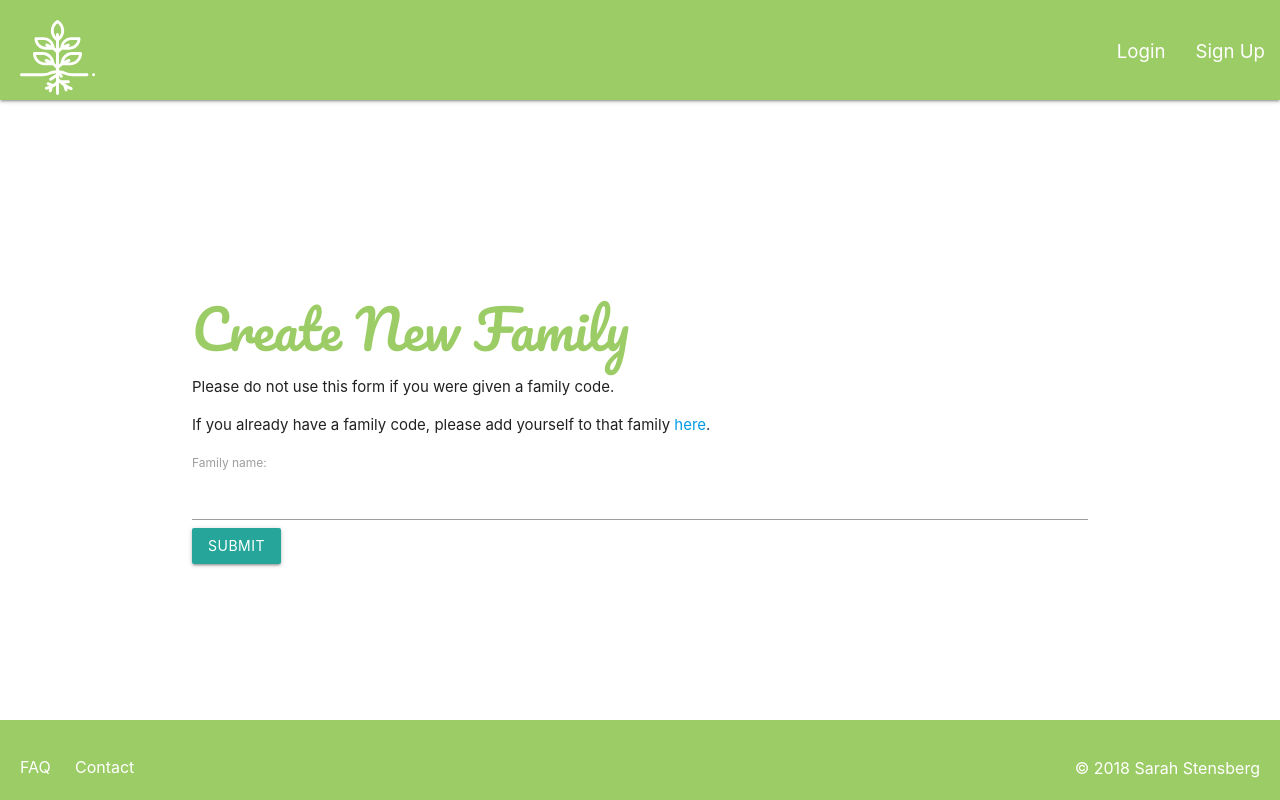
After one commit to ladystensberg/LivelyRoots, a Django app: page /family/create/ in a window 1280 px wide. The commit adds this page. Run offline with Django 3.2, Linux system fonts and the light colour scheme.

Commit message:
user can create a family

```diff
--- /dev/null
+++ b/livelyroots/main_app/templates/main_app/family_form.html
@@ -0,0 +1,17 @@
+{% extends 'base.html' %}
+{% load materializecss %}
+
+{% block main %}
+<div class="container">
+    <div id="contact-form">
+        <h3>Create New Family</h3>
+        <p>Please do not use this form if you were given a family code.</p>
+        <p>If you already have a family code, please add yourself to that family <a href="#">here</a>.</p>
+        <form method="POST" action=".">
+            {% csrf_token %}
+            {{ form | materializecss }}
+            <input class="btn" type="submit" value="Submit" />
+        </form>
+    </div>
+</div>
+{% endblock %}
--- a/livelyroots/main_app/templates/profile.html
+++ b/livelyroots/main_app/templates/profile.html
@@ -27,8 +27,8 @@
                 <li>{{ family.family_name }}</li>
                 {% endfor %}
             </ul>
-            <a href="#" class="btn">Add A Family</a>
-            <a href="#" class="btn">Create A Family</a>
+            <a href="#" class="btn">Join Family</a>
+            <a href="{% url 'family_create' %}" class="btn">Create A Family</a>
             <a href="#" class="btn red accent-1">Remove A Family</a>
         </div>
     </div>
--- a/livelyroots/main_app/urls.py
+++ b/livelyroots/main_app/urls.py
@@ -10,4 +10,5 @@ urlpatterns = [
     path('logout/', views.logout_view, name="logout"),
     path('signup/', views.signup, name='signup'),
     path('user/<username>/', views.profile, name='profile'),
+    path('family/create/', views.FamilyCreate.as_view(), name='family_create'),
 ]
--- a/livelyroots/main_app/views.py
+++ b/livelyroots/main_app/views.py
@@ -9,17 +9,20 @@ from django.contrib.auth.models import User
 from django.contrib.auth.decorators import login_required
 from django.utils.decorators import method_decorator
 
-# class FamilyCreate(CreateView):
-#     model = Family
-#     fields = ['family_name']
+class FamilyCreate(CreateView):
+    model = Family
+    fields = ['family_name']
 
-# class MemberCreate(CreateView):
-#     model = Member
-#     fields = ['birth_date', 'location']
 
-# class MemberUpdate(UpdateView):
-#     model = Member
-#     fields = ['birth_date', 'location']
+
+    def form_valid(self, form):
+        user = self.request.user.id
+        self.object = form.save(commit=True)
+        family = Family.objects.get(id=self.object.id)
+        family.members.add(user)
+        form.save()
+        return HttpResponseRedirect('/')
+
 
 def index(request):
     return render(request, 'index.html')
```
Also changed, not shown: livelyroots/main_app/forms.py (line endings or trailing spaces).
